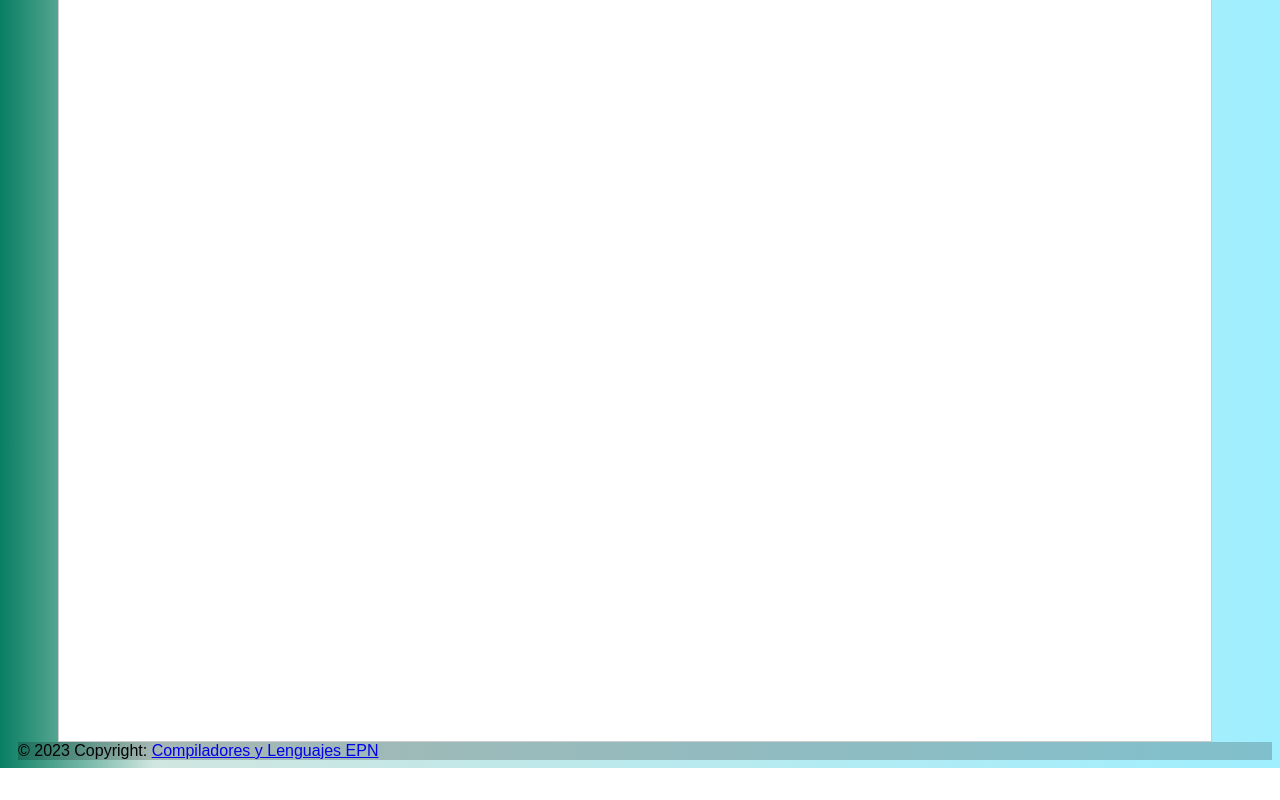
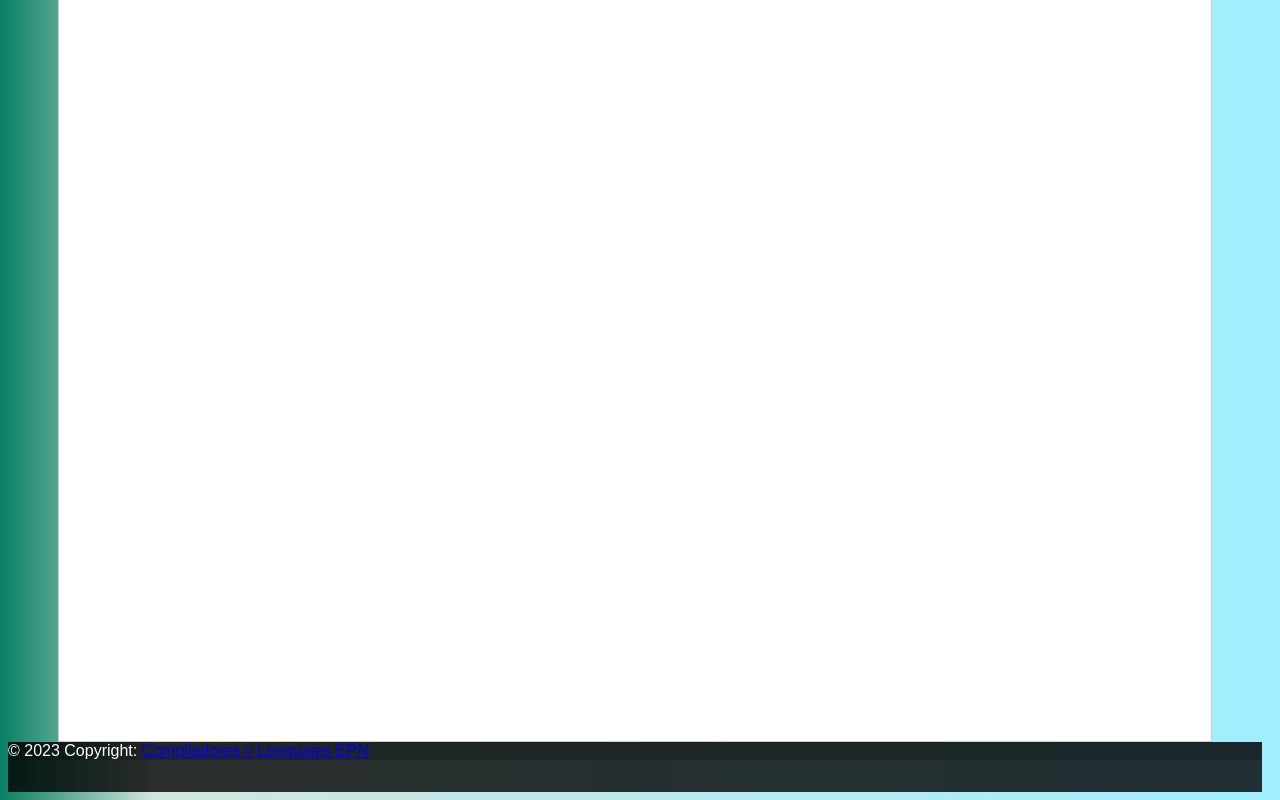
Before and after one commit to estevan-j/compiladores-y-lenguajes, a plain HTML site: page ast.html in a window 1280 px wide. Shown: the part 570-1370 px from the top of the page. Before the commit the page ends 1338 px from the top, so only its background shows below. Drawn offline with Linux system fonts and the light colour scheme.

Commit message:
footer-style

```diff
--- a/style.css
+++ b/style.css
@@ -63,6 +63,14 @@ textarea{
   height: 1000px;
   border: 1px solid #CCC;
 }
+footer{
+  background-color: rgba(0, 0, 0, 0.8);
+  width: 100%;
+  color: #fff;
+  margin: 0;
+  height: 50px;
+  margin-left: -10px;
+}
 
 @media (max-width:799px){
   body{
```
